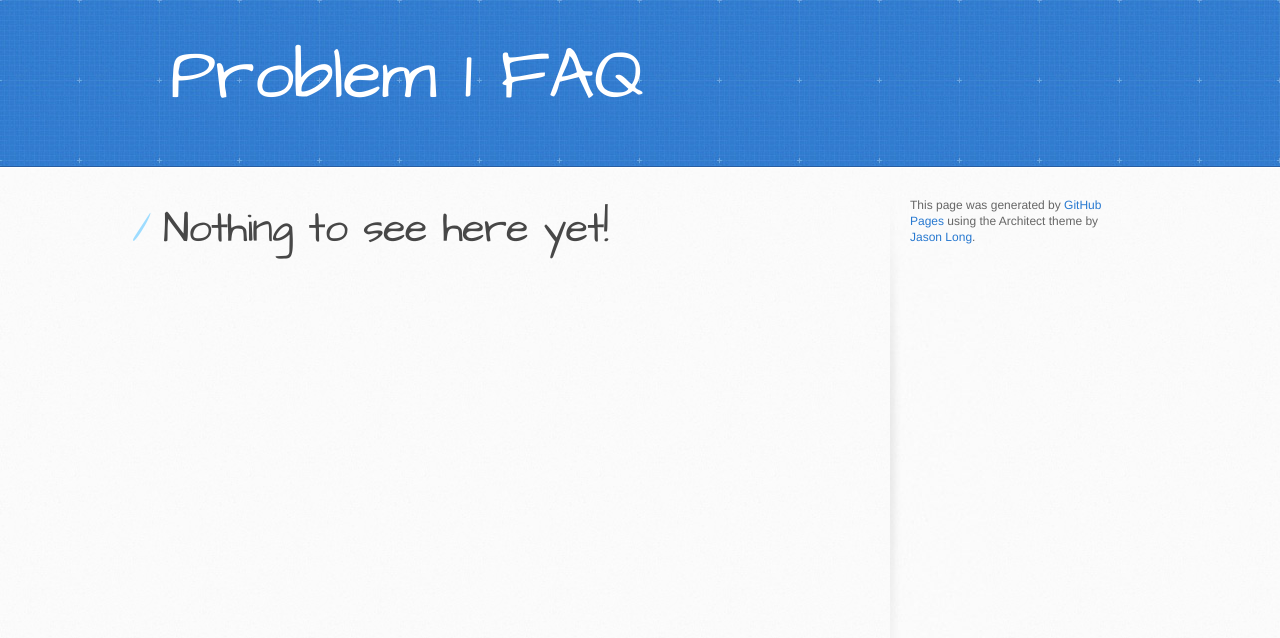
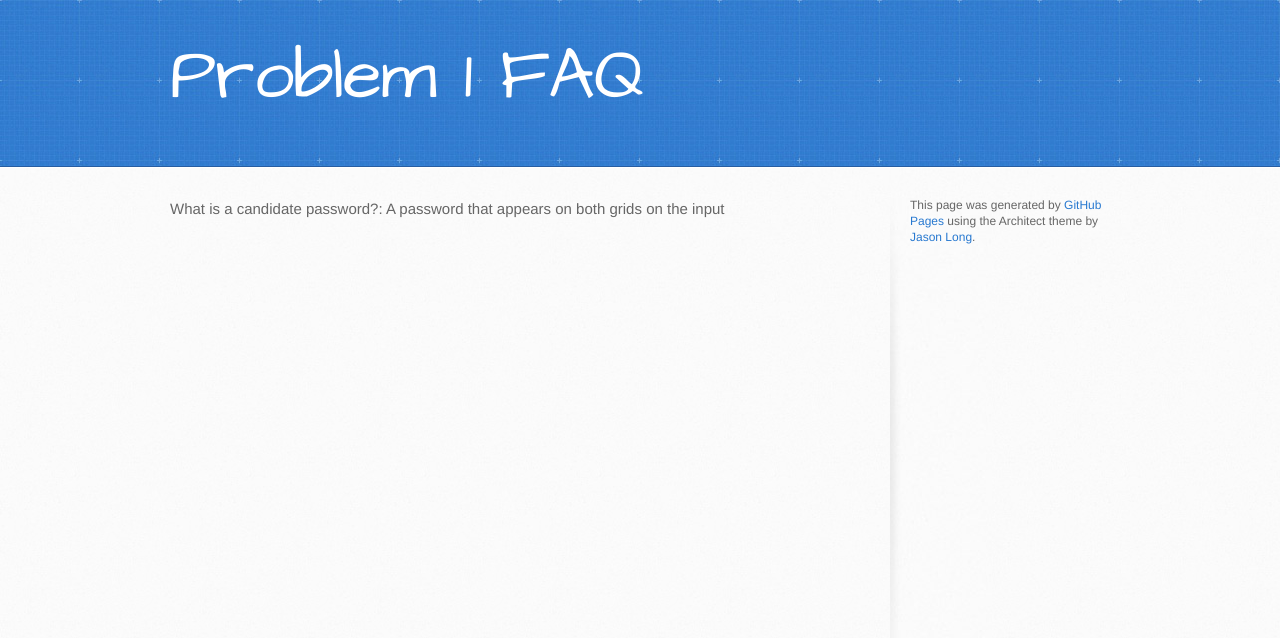
Before and after one commit to sudounlv/code-challenge, a plain HTML site: page p1-faq.html in a window 1280 px wide. Drawn offline with Linux system fonts and the light colour scheme.

Commit message:
Add 1 FAQ question

```diff
--- a/p1-faq.html
+++ b/p1-faq.html
@@ -26,7 +26,7 @@
     <div id="content-wrapper">
       <div class="inner clearfix">
         <section id="main-content">
-        <h1>Nothing to see here yet!</h1>
+        <p><em>What is a candidate password?</em>: <strong>A password that appears on both grids on the input</strong>
         </section>
 		<aside id="sidebar">
           <p>This page was generated by <a href="pages.github.com">GitHub Pages</a> using the Architect theme by <a href="http://twitter.com/jasonlong">Jason Long</a>.</p>
```
